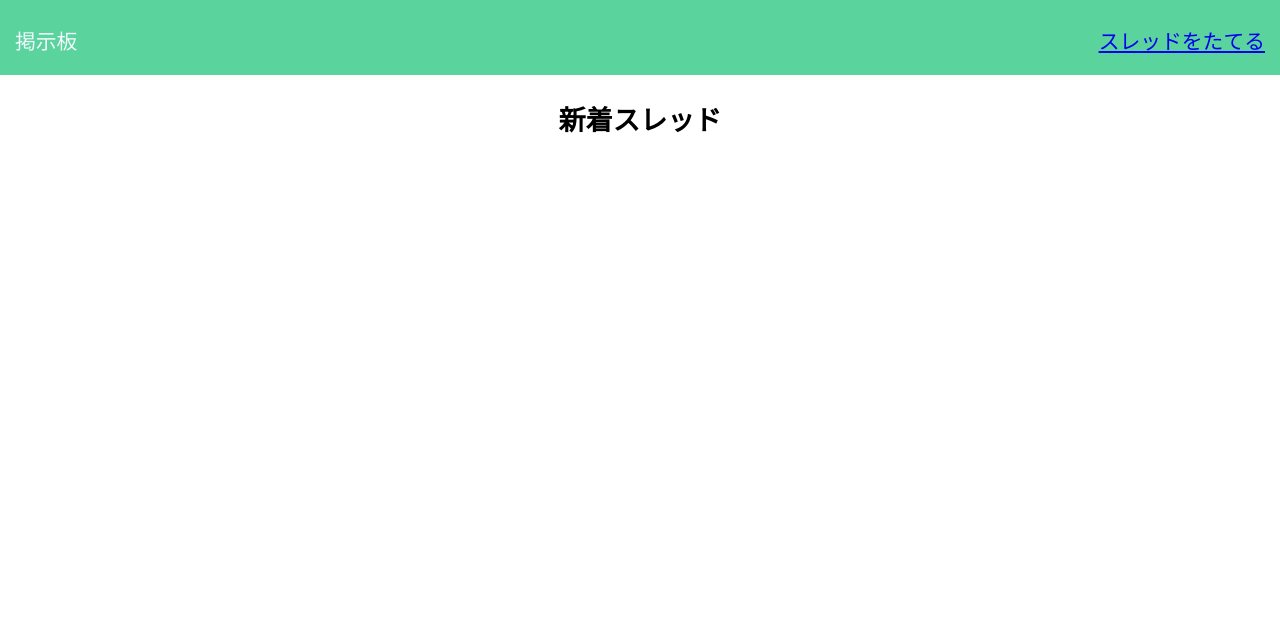
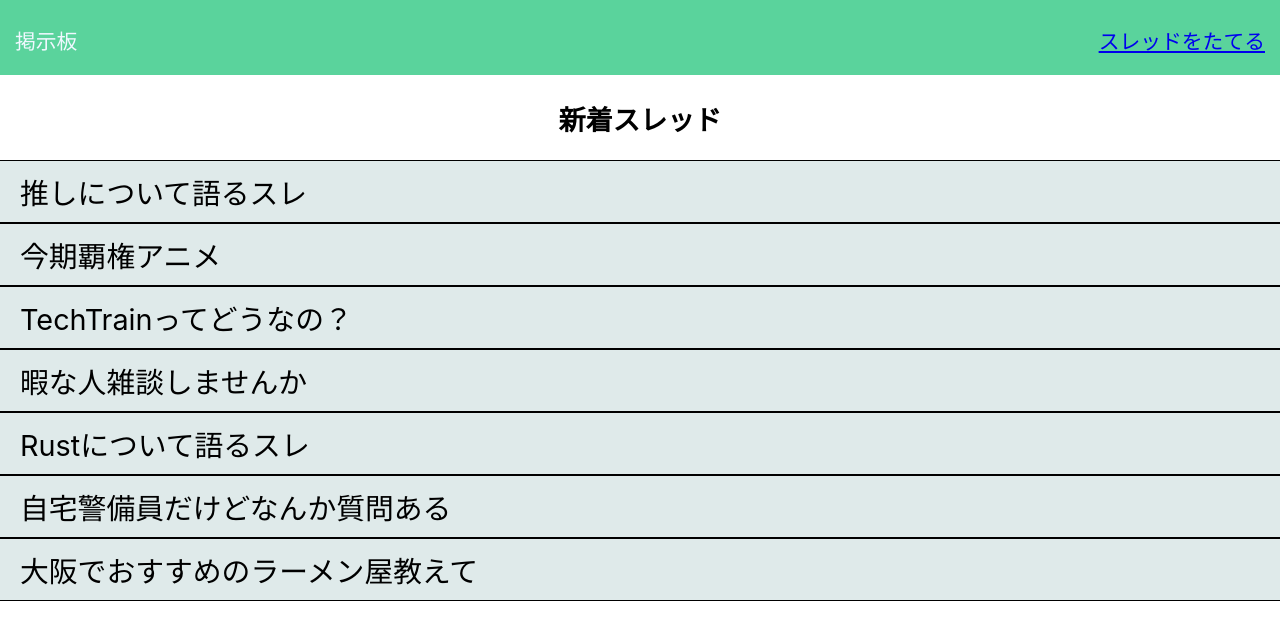
Before and after one commit to yoyo1025/bulletin-board, a React (Create React App) app: page / in a window 1280 px wide. Shown: the top 640 px of the page. Built offline with nearby package versions, Linux system fonts and the light colour scheme.

Commit message:
react掲示板 station2 新着スレッドのモックを作成

```diff
--- a/src/App.css
+++ b/src/App.css
@@ -25,3 +25,16 @@ h2 {
   text-align: center;
   font-size: 1.7rem;
 }
+
+ul {
+  margin: 0; /*余白をリセット*/
+  padding: 0; /*余白をリセット*/
+  list-style-type: none; /*マーカーを削除*/
+  border-top: solid 1px #000000; /*枠線・上*/
+ }
+ ul li {
+  font-size: 1.8rem;
+  padding: 10px 20px; /*余白*/
+  background: #dfeaea; /*背景色*/
+  border-bottom: solid 1px #000000; /*枠線・下*/
+ }
--- a/src/components/Top.js
+++ b/src/components/Top.js
@@ -1,5 +1,47 @@
+import { useState, useEffect } from "react";
+
 export const Top = () => {
+
+    // const [threadList, setThreadList] = useState([{id: "", title: ""}]) ;
+
+    // useEffect(
+    //     () => {
+    //         fetch("railway.bulletinboard.techtrain.dev/threads")
+    //             .then(res => res.json())
+    //             .then(
+    //                 (result) => {
+    //                     setThreadList(Object.keys(result.id));
+    //                     setThreadList(Object.values(result.title));
+    //                 }
+    //             )
+    //     },[]);
+
+    const threadList = [{
+        id: 1, title: "推しについて語るスレ"
+    },{
+        id: 2, title: "今期覇権アニメ"
+    },{
+        id: 3, title: "TechTrainってどうなの？"
+    },{
+        id: 4, title: "暇な人雑談しませんか"
+    },{
+        id: 5, title: "Rustについて語るスレ"
+    },{
+        id: 6, title: "自宅警備員だけどなんか質問ある"
+    },{
+        id: 7, title: "大阪でおすすめのラーメン屋教えて"
+    }]
+
     return (
-        <h2>新着スレッド</h2>
+        <>
+            <h2>新着スレッド</h2>
+            {threadList.map((thread) => {
+            return (
+                <ul>
+                    <li key={thread.id}>{thread.title}</li>
+                </ul>
+            )
+            })}
+        </>
     )
 }
```
